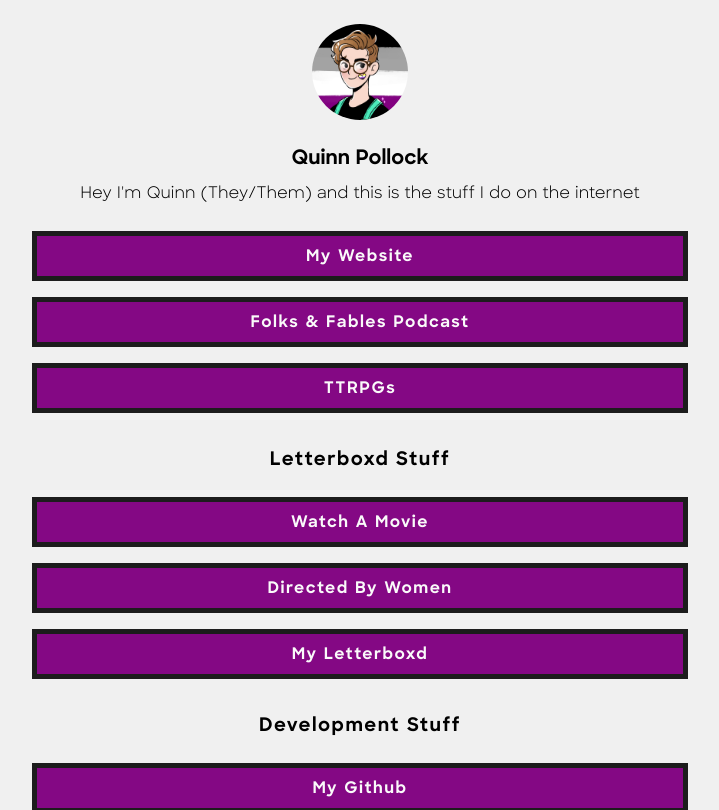
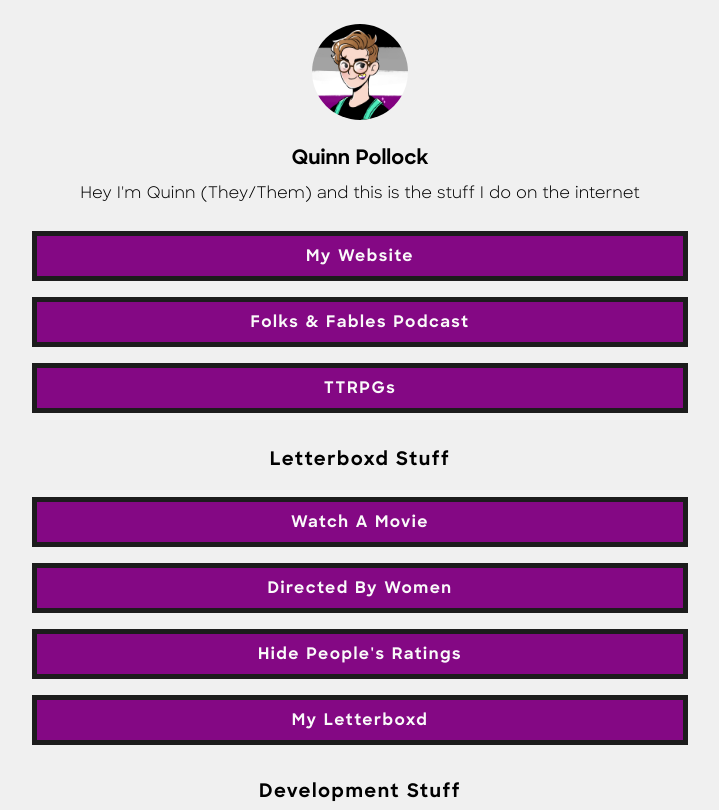
Before and after one commit to HoloPollock/holopollock.net, a Nuxt app: page / in a window 1280 px wide. Shown: the top 810 px of the page, without its empty margins (280-999 px from the left). Built offline with nearby package versions, Linux system fonts and the light colour scheme.

Commit message:
Update index.vue

```diff
--- a/pages/index.vue
+++ b/pages/index.vue
@@ -18,6 +18,7 @@
 		<Card link="https://directed-by-women.vercel.app/"
 			>Directed by Women
 		</Card>
+                <Card link="https://goodbyteco.github.io/Letterboxd-Ratings-Remover/"> Hide People's Ratings </Card>
 		<Card link="https://letterboxd.com/holopollock/"> My Letterboxd </Card>
 		<Divider>Development Stuff</Divider>
 		<Card link="https://github.com/holopollock"> My Github </Card>
```
